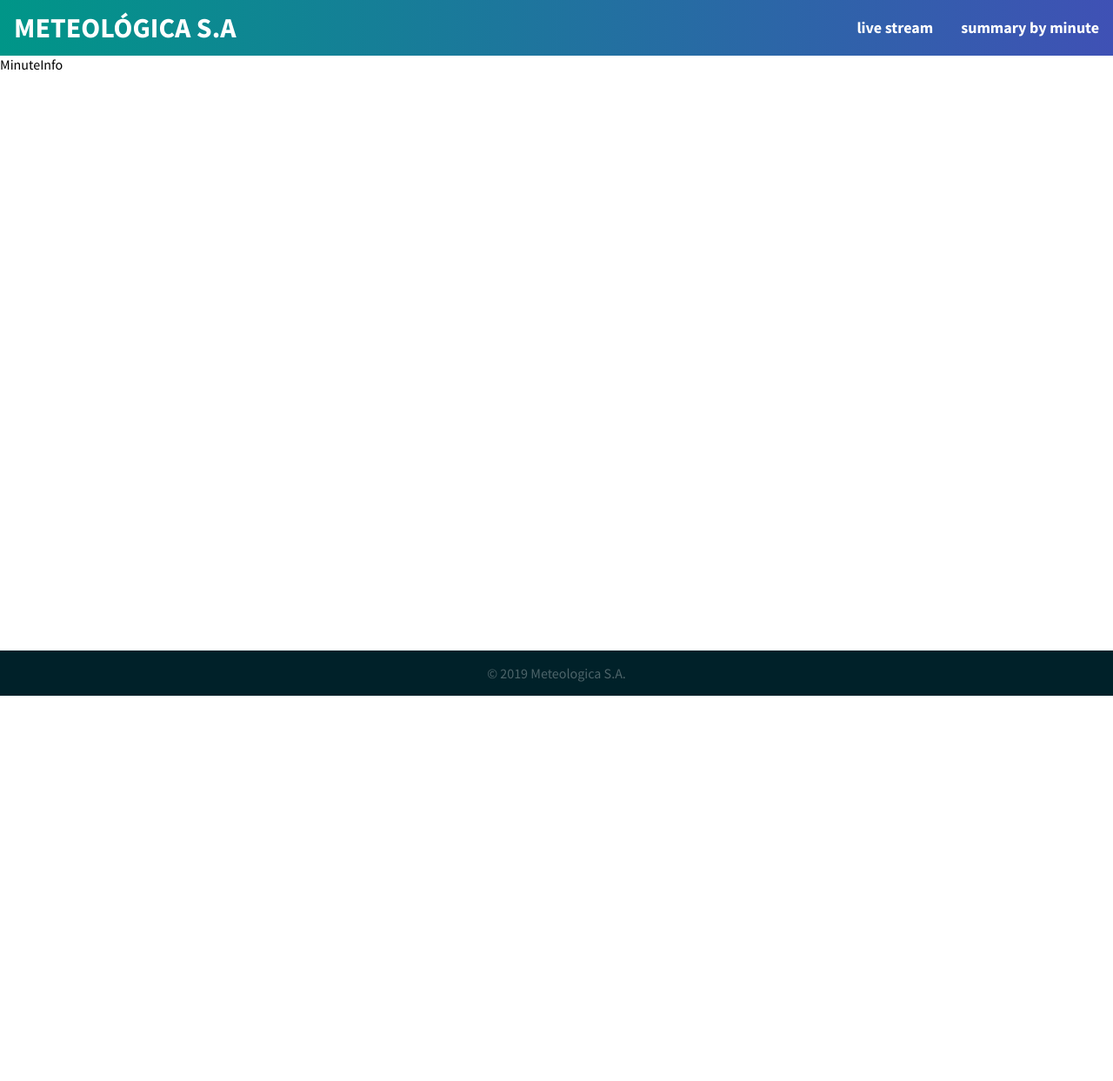
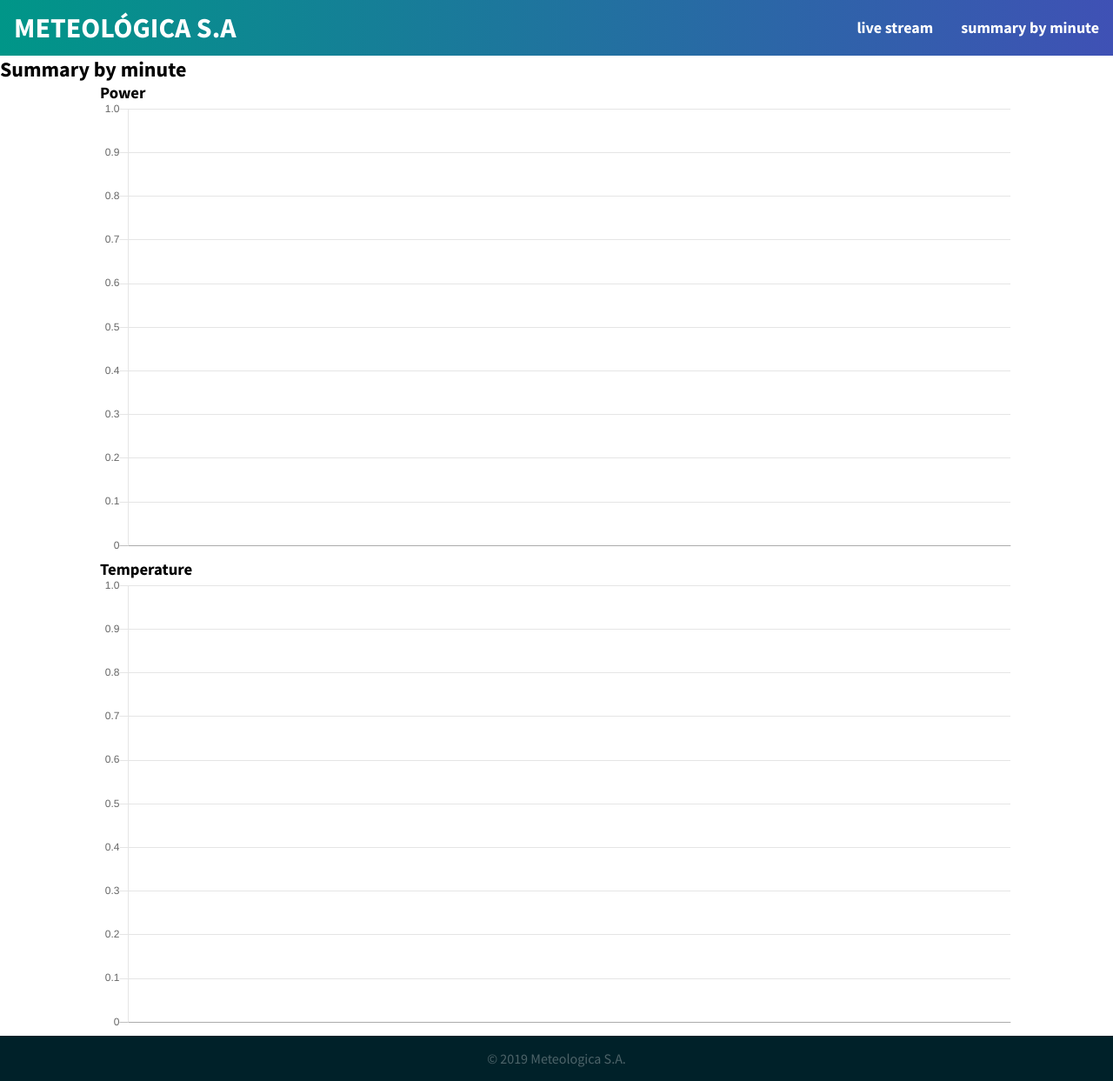
Before and after one commit to PozaTR/prueba_meteologica, a React (Create React App) app: page /#/minute in a window 1280 px wide. Shown: the whole page at 87% size. Before the commit the page ends 800 px from the top, so only its background shows below. Built offline with nearby package versions, Linux system fonts and the light colour scheme.

Commit message:
create minuteInfo chart and draw info by minute

```diff
--- a/src/App.js
+++ b/src/App.js
@@ -17,12 +17,18 @@ class App extends React.Component {
       temperatureInfo: [],
       time: [],
       minutePowerInfo: [],
-      minuteTemperatureInfo: []
+      minuteTemperatureInfo: [],
+      minuteTime: []
    }
  }
 
  componentDidMount() {
    setInterval(() => {
+    this.requestInfo()
+  }, 5000);
+ }
+
+ requestInfo () {
   meteoService.fetch().then(resp => {
     this.setState(prevState => {
       const {
@@ -30,7 +36,8 @@ class App extends React.Component {
         temperatureInfo: prevTemperatureInfo,
         time: prevTime,
         minutePowerInfo: prevMinutePowerInfo,
-          minuteTemperatureInfo: prevMinuteTemperatureInfo
+        minuteTemperatureInfo: prevMinuteTemperatureInfo,
+        minuteTime: prevMinuteTime
        } = prevState;
 
       const powerInfo =  [...prevPowerInfo, resp.power.value];
@@ -38,14 +45,20 @@ class App extends React.Component {
       const time = [...prevTime, resp.power.time];
       const minutePowerInfo = [...prevMinutePowerInfo];
       const minuteTemperatureInfo = [...prevMinuteTemperatureInfo];
+      const minuteTime = [...prevMinuteTime];
 
       if(powerInfo.length % 12 === 0) {
         const averagePower = powerInfo.slice(-12).reduce((acc, it) => acc + parseFloat(it), 0) / 12;
         minutePowerInfo.push(averagePower.toFixed(3));
+
       }
       if(temperatureInfo.length % 12 === 0) {
         const averageTemperature = temperatureInfo.slice(-12).reduce((acc, it) => acc + parseFloat(it), 0) / 12;
         minuteTemperatureInfo.push(averageTemperature.toFixed(3));
+      }
+
+      if(time.length % 12 === 0) {
+        minuteTime.push(resp.power.time)
       }
 
       return {
@@ -55,11 +68,11 @@ class App extends React.Component {
         temperatureInfo,
         time,
         minutePowerInfo,
-          minuteTemperatureInfo
+        minuteTemperatureInfo,
+        minuteTime
        }
      })
   })
-  }, 5000);
  }
 
  render() {
@@ -70,7 +83,8 @@ class App extends React.Component {
     lastPowerInfo,
     lastTemperatureInfo ,
     minutePowerInfo,
-    minuteTemperatureInfo
+    minuteTemperatureInfo,
+    minuteTime
   } = this.state;
 
    return(
@@ -98,6 +112,7 @@ class App extends React.Component {
                 <MinuteInfo
                   minutePowerInfo={minutePowerInfo}
                   minuteTemperatureInfo={minuteTemperatureInfo}
+                  minuteTime={minuteTime}
                 />
               </Route>
             </Switch>
--- a/src/components/MinuteInfo.js
+++ b/src/components/MinuteInfo.js
@@ -1,16 +1,90 @@
 import React from 'react';
 import PropTypes from 'prop-types';
+import { Bar } from 'react-chartjs-2';
 import '../styles/components/minuteInfo.scss';
 
-const MinuteInfo = (props) => {
-  const { minutePowerInfo, minuteTemperatureInfo } = props
-  return(
-      <React.Fragment>
-        <div>MinuteInfo</div>
-        <p>{minutePowerInfo}</p>
-        <p>{minuteTemperatureInfo}</p>
-      </React.Fragment>
-  )
+class MinuteInfo extends React.Component {
+  constructor(props) {
+    super(props);
+
+    this.state = {
+      powerMinuteData: {
+        labels: [],
+        datasets: [
+          {
+            backgroundColor: 'rgba(255,99,132,0.2)',
+            borderColor: 'rgba(255,99,132,1)',
+            borderWidth: 1,
+            hoverBackgroundColor: 'rgba(255,99,132,0.4)',
+            hoverBorderColor: 'rgba(255,99,132,1)',
+            data: []
+          }
+        ]
+      },
+      temperatureMinuteData: {
+        labels: [],
+        datasets: [
+          {
+            backgroundColor: 'rgba(255,99,132,0.2)',
+            borderColor: 'rgba(255,99,132,1)',
+            borderWidth: 1,
+            hoverBackgroundColor: 'rgba(255,99,132,0.4)',
+            hoverBorderColor: 'rgba(255,99,132,1)',
+            data: []
+          }
+        ]
+      }
+    }
+  }
+
+  componentDidUpdate(prevProps) {
+    const { minutePowerInfo, minuteTemperatureInfo, minuteTime } = this.props;
+    const { minutePowerInfo: prevMinutePowerInfo, minuteTemperatureInfo: prevMinuteTemperatureInfo, minuteTime: prevMinuteTime } = prevProps;
+    const { powerMinuteData,  temperatureMinuteData } = this.state;
+
+    if(minutePowerInfo !== prevMinutePowerInfo || minuteTemperatureInfo !== prevMinuteTemperatureInfo || minuteTime !== prevMinuteTime)
+      this.setState({
+        powerMinuteData: this.formatMinuteData(powerMinuteData, minutePowerInfo, minuteTime),
+        temperatureMinuteData: this.formatMinuteData(temperatureMinuteData, minuteTemperatureInfo, minuteTime)
+      })
+  }
+
+  formatMinuteData( minuteData, data, labels) {
+    return {
+      ...minuteData,
+      labels: labels,
+      datasets: [
+        {...minuteData.datasets[0], data: data}
+      ]
+    }
+  }
+
+  render() {
+    const { powerMinuteData, temperatureMinuteData } = this.state;
+    return(
+        <section className="minuteInfo">
+          <h2 className="minuteInfo__title">Summary by minute</h2>
+          <div className="minuteInfo__wrapper wrapper">
+            <h3 className="minuteInfo__minute-name">Power</h3>
+            <Bar className="minuteInfo__data"
+              data={powerMinuteData}
+              width={100}
+              height={50}
+              legend={{display: false}}
+            />
+          </div>
+          <div className="minuteInfo__wrapper wrapper">
+            <h3 className="minuteInfo__minute-name">Temperature</h3>
+            <Bar className="minuteInfo__data"
+              data={temperatureMinuteData}
+              width={100}
+              height={50}
+              legend={{display: false}}
+            />
+          </div>
+        </section>
+    )
+  }
 }
 
 export default MinuteInfo;
```
Lines whose indentation alone changed are shown as unchanged.
